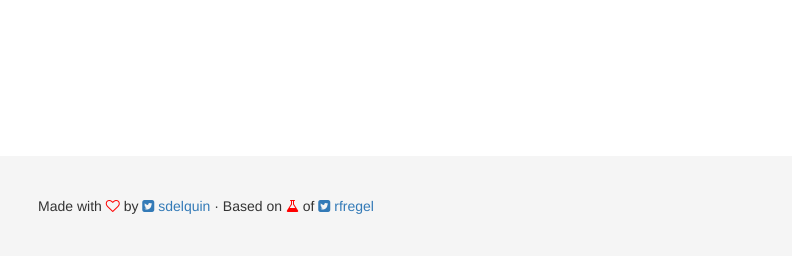
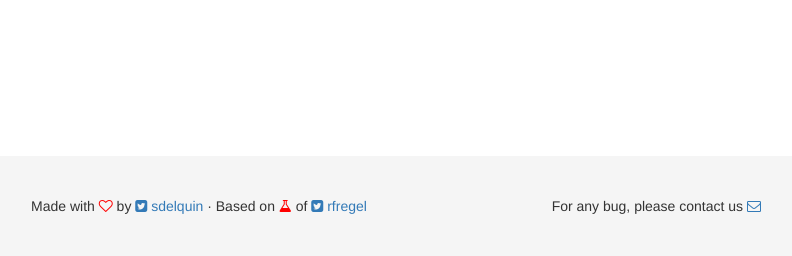
Before and after one commit to sdelquin/haplosearch, a Django app: page / in a window 1280 px wide. Shown: the part 544-800 px from the top of the page, without its empty margins (434-1226 px from the left). Run offline with Django 3.2, Linux system fonts and the light colour scheme; some libraries are stand-ins or nearby versions.

Commit message:
Added contact to footer

```diff
--- a/app/static/css/custom.css
+++ b/app/static/css/custom.css
@@ -9,12 +9,14 @@
   position: absolute;
   bottom: 0;
   width: 100%;
-/* Set the fixed height of the footer here */
   height: 100px;
   background-color: #f5f5f5;
   padding-top: 40px;
-  text-align: center;
 }
 .love {
   color: #f00;
 }
+.contact {
+  float: right;
+  padding-right: 200px;
+}
--- a/app/static/css/custom.styl
+++ b/app/static/css/custom.styl
@@ -1,19 +1,21 @@
 .header
-    margin-top: 30px
-    margin-bottom: 30px
+    margin-top 30px
+    margin-bottom 30px
 
 .start_here
-    margin-top: 50px
+    margin-top 50px
 
 .footer
-    position: absolute
-    bottom: 0
-    width: 100%
-    /* Set the fixed height of the footer here */
-    height: 100px
-    background-color: #f5f5f5
-    padding-top: 40px
-    text-align: center
+    position absolute
+    bottom 0
+    width 100%
+    height 100px
+    background-color #f5f5f5
+    padding-top 40px
 
 .love
-    color: red
+    color red
+
+.contact
+    float right
+    padding-right 200px
--- a/app/templates/footer.html
+++ b/app/templates/footer.html
@@ -1,5 +1,12 @@
 <div class="footer">
-    Made with <i class="fa fa-heart-o love"></i> by <a href="https://twitter.com/sdelquin"><i class="fa fa-twitter-square"></i> sdelquin</a>
-    ·
-    Based on <i class="fa fa-flask love"></i> of <a href="https://twitter.com/rfregel"><i class="fa fa-twitter-square"></i> rfregel</a>
+    <div class="container">
+        <div class="col-md-4 col-md-offset-4">
+            Made with <i class="fa fa-heart-o love"></i> by <a href="https://twitter.com/sdelquin"><i class="fa fa-twitter-square"></i> sdelquin</a>
+            ·
+            Based on <i class="fa fa-flask love"></i> of <a href="https://twitter.com/rfregel"><i class="fa fa-twitter-square"></i> rfregel</a>
+        </div>
+        <div class="col-md-4 text-right">
+            For any bug, please contact us <a href="mailto:sdelquin@gmail.com"><i class="fa fa-envelope-o"></i></a>
+        </div>
+    </div>
 </div>
```
